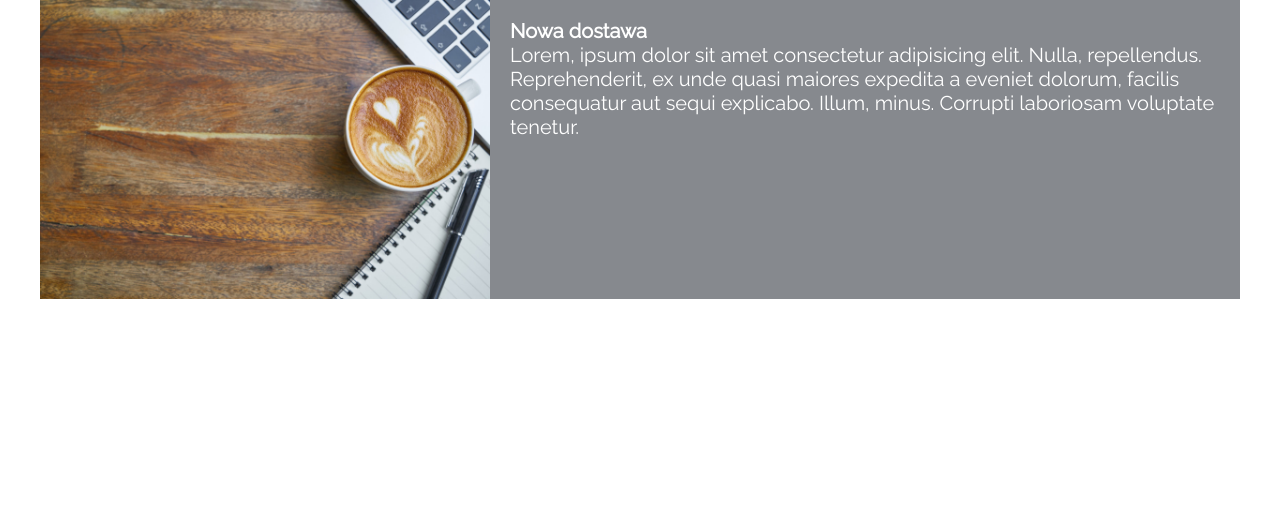
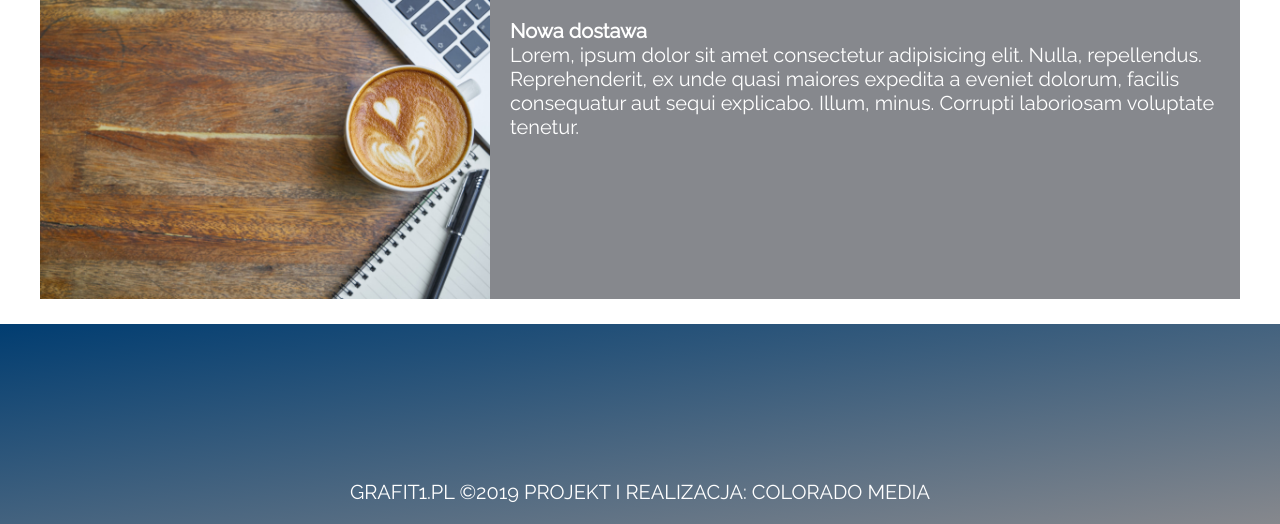
Before and after one commit to coloradomedia/grafit-wordpress, a PHP site: page / in a window 1280 px wide. Shown: the part 1498-2022 px from the top of the page. Before the commit the page ends 1797 px from the top, so only its background shows below. Run offline with PHP 8.4, Linux system fonts and the light colour scheme.

Commit message:
added footer

```diff
--- a/index.html
+++ b/index.html
@@ -79,6 +79,9 @@
             </div>
         </div>
     </section>
+    <footer>
+        <p>grafit1.pl &copy;2019 Projekt i realizacja: Colorado Media</p>
+    </footer>
 </body>
 
 </html>
--- a/styles/style.css
+++ b/styles/style.css
@@ -6,10 +6,12 @@
 
 html {
     font-size: 10px;
+    height: auto;
+    /* position: relative; */
 }
 
 body {
-    position: relative;
+    /* position: relative; */
     font-family: "Raleway";
     font-size: 10px;
     margin: 0;
@@ -68,15 +70,15 @@ nav li a {
     background-size: cover;
     width: 100%;
     height: 50rem;
-    position: absolute;
-    top: 12rem;
+    position: relative;
+    top: 1rem;
     z-index: -99;
 }
 
 .news {
     font-size: 2rem;
     position: relative;
-    top: 54rem;
+    top: 4rem;
     width: 120rem;
     margin: 0 auto;
     display: flex;
@@ -162,7 +164,7 @@ nav li a {
     height: auto;
     padding: 2rem;
     margin-bottom: .5rem;
-    background: rgba(134, 137, 142, 1);
+    background: #86888d;
     /* box-sizing: border-box; */
 }
 
@@ -170,3 +172,24 @@ nav li a {
     width: 45rem;
     height: auto;
 }
+
+footer{
+    width: 100%;
+    height: 20rem;
+    background: #013d71;
+    background-image: linear-gradient(to bottom right, #013d71, #86888d);
+    position: relative;
+    bottom: 0;
+    margin-top: 5rem;
+}
+
+footer p{
+    width: 100%;
+    color: #fff;
+    font-size: 2rem;
+    text-transform: uppercase;
+    text-align: center;
+    padding: 2rem;
+    position: absolute;
+    bottom: 0;
+}
```
